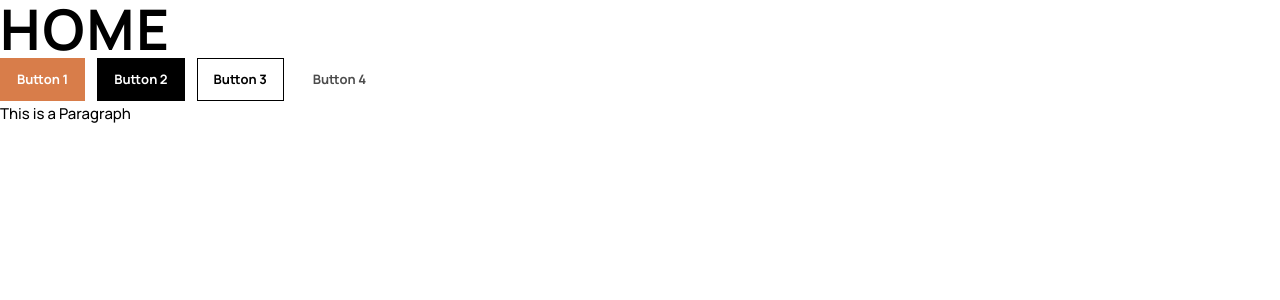
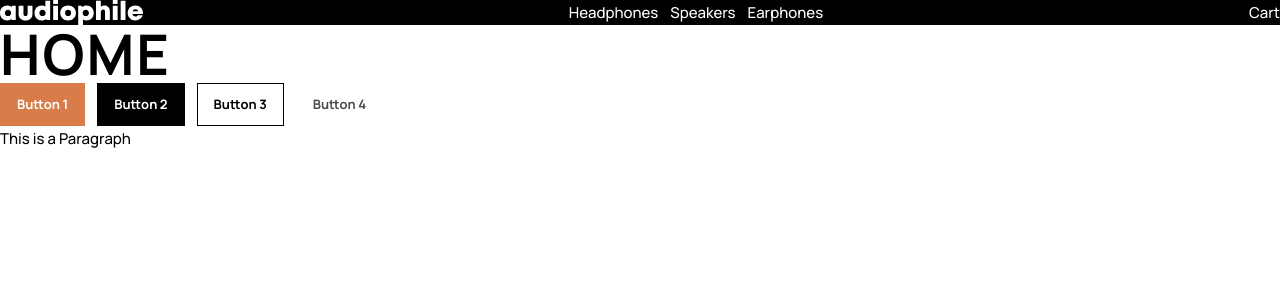
Before and after one commit to scottmotion/audiophile-ecommerce, a React (Vite) app: page / in a window 1280 px wide. Shown: the top 300 px of the page. Built offline with nearby package versions, Linux system fonts and the light colour scheme.

Commit message:
Update Home.tsx

```diff
--- a/src/pages/Home.tsx
+++ b/src/pages/Home.tsx
@@ -1,6 +1,16 @@
 export default function Home() {
   return (
     <>
+      <nav className="flex flex-row justify-between gap-3 bg-black text-white">
+        <img src="/src/assets/logo.svg" />
+        <ul className="flex flex-row gap-3">
+          <li>Headphones</li>
+          <li>Speakers</li>
+          <li>Earphones</li>
+        </ul>
+        <div>Cart</div>
+      </nav>
+
       <h1>Home</h1>
       <div className="flex flex-row gap-3">
         <button className="btn btn-1">Button 1</button>
```
